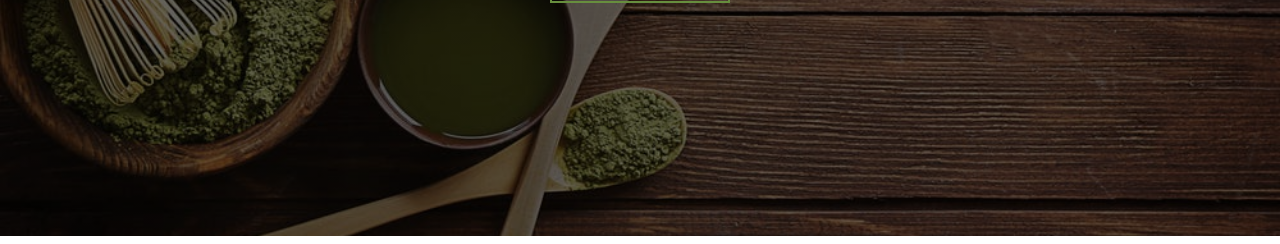
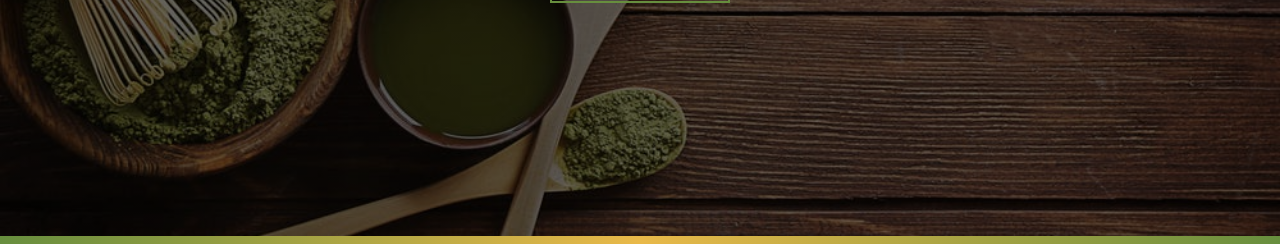
Before and after one commit to NSGuliyev/Star-Wars, a plain HTML site: page index.html in a window 1280 px wide. Shown: the part 564-808 px from the top of the page. Drawn offline with Linux system fonts and the light colour scheme; a web font is replaced by a local one.

Commit message:
Content Divider

```diff
--- a/css/styles.css
+++ b/css/styles.css
@@ -173,3 +173,13 @@ Header
   font-size: 1.25rem;
   padding: 1rem 1.7rem;
 }
+/* content divider  */
+.content-divider {
+  height: 0.5rem;
+  background: linear-gradient(
+    to left,
+    var(--clr-primary),
+    #e9b949,
+    var(--clr-primary)
+  );
+}
--- a/index.html
+++ b/index.html
@@ -27,6 +27,7 @@
       </div>
     </header>
     <!-- end of header -->
+    <div class="content-divider"></div>
     <script src="app.js"></script>
   </body>
 </html>
```
